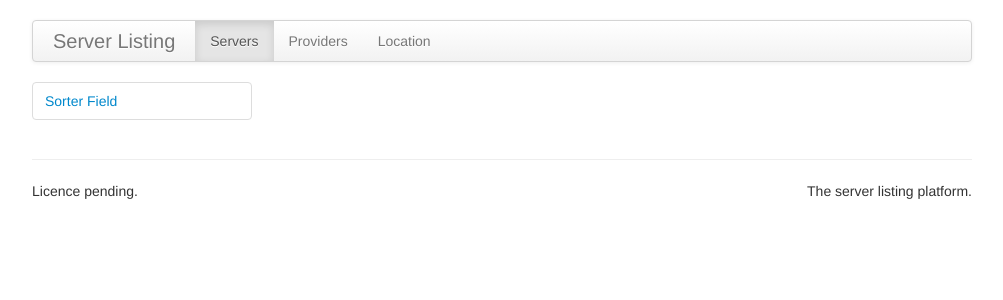
After one commit to munshine/server_listing, a Django app: page /listing/ in a window 1280 px wide. The commit adds this page. Shown: the top 300 px of the page, without its empty margins (138-1141 px from the left). Run offline with Django 3.2, Linux system fonts and the light colour scheme; some libraries are stand-ins or nearby versions.

Commit message:
Improved Listing views
- Added listing view
- Added listing urls
- Added base template based on bootstrap
- Added a custom css file

```diff
--- /dev/null
+++ b/Listing/templates/Listing/all_servers.html
@@ -0,0 +1,13 @@
+{% extends 'base.html' %}
+{% block content %}
+<div class="row-fluid">
+    <div class="span3">
+        <ul class="nav nav-tabs nav-stacked">
+            <li><a>Sorter Field</a></li>
+        </ul>
+    </div>
+    <div class="span9">
+
+    </div>
+</div>
+{% endblock %}
--- /dev/null
+++ b/Listing/urls.py
@@ -0,0 +1,7 @@
+from django.conf.urls import patterns, url
+
+from Listing import views
+
+urlpatterns = patterns('',
+    url(r'^$', views.index)
+)
--- a/Listing/views.py
+++ b/Listing/views.py
@@ -1 +1,5 @@
-# Create your views here.
+from django.shortcuts import render
+
+
+def index(request):
+    return render(request, 'Listing/all_servers.html', {})
--- /dev/null
+++ b/media/custom/css/custom.css
@@ -0,0 +1,3 @@
+.main-navbar {
+    margin-top: 20px;
+}
--- a/server_listing/urls.py
+++ b/server_listing/urls.py
@@ -1,17 +1,10 @@
 from django.conf.urls import patterns, include, url
 
-# Uncomment the next two lines to enable the admin:
 from django.contrib import admin
 admin.autodiscover()
 
 urlpatterns = patterns('',
-    # Examples:
-    # url(r'^$', 'server_listing.views.home', name='home'),
-    # url(r'^server_listing/', include('server_listing.foo.urls')),
-
-    # Uncomment the admin/doc line below to enable admin documentation:
+    url(r'^listing/', include('Listing.urls')),
     url(r'^admin/doc/', include('django.contrib.admindocs.urls')),
-
-    # Uncomment the next line to enable the admin:
     url(r'^admin/', include(admin.site.urls)),
 )
--- a/templates/base.html
+++ b/templates/base.html
@@ -1,9 +1,39 @@
+{% load staticfiles %}
 <!DOCTYPE html>
 <html>
-<head>
-    <title></title>
-</head>
-<body>
+    <head>
+        <title>Server Listing</title>
+        <meta name="viewport" content="width=device-width, initial-scale=1.0">
+        <link href="{% static 'bootstrap/css/bootstrap.min.css' %}" rel="stylesheet" media="screen">
+        <link rel="stylesheet" href="{% static 'font-awesome/css/font-awesome.min.css' %}">
+        <link rel="stylesheet" href="{% static 'custom/css/custom.css' %}">
+    </head>
+    <body>
+        <div class="container">
+            <div class="navbar main-navbar">
+                <div class="navbar-inner">
+                    <a class="brand" href="#">Server Listing</a>
+                    <ul class="nav">
+                        <li class="active"><a href="#">Servers</a></li>
+                        <li><a href="#">Providers</a></li>
+                        <li><a href="#">Location</a></li>
+                    </ul>
+                </div>
+            </div>
+            {% block content %}
 
-</body>
+            {% endblock %}
+            <hr />
+            <div class="row-fluid">
+                <div class="span6">
+                    Licence pending.
+                </div>
+                <div class="span6">
+                    <p class="pull-right">The server listing platform.</p>
+                </div>
+            </div>
+        </div>
+        <script src="http://code.jquery.com/jquery.js"></script>
+        <script src="{% static 'bootstrap/js/bootstrap.min.js' %}"></script>
+    </body>
 </html>
```
